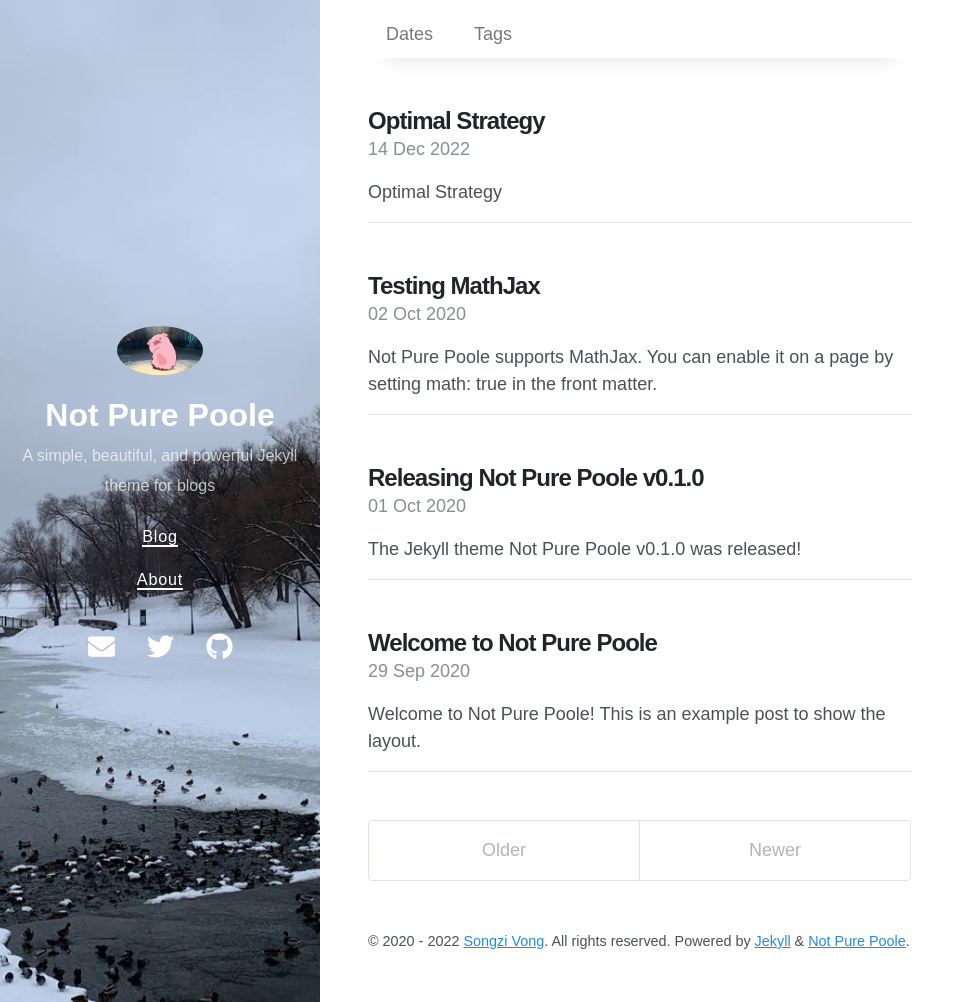
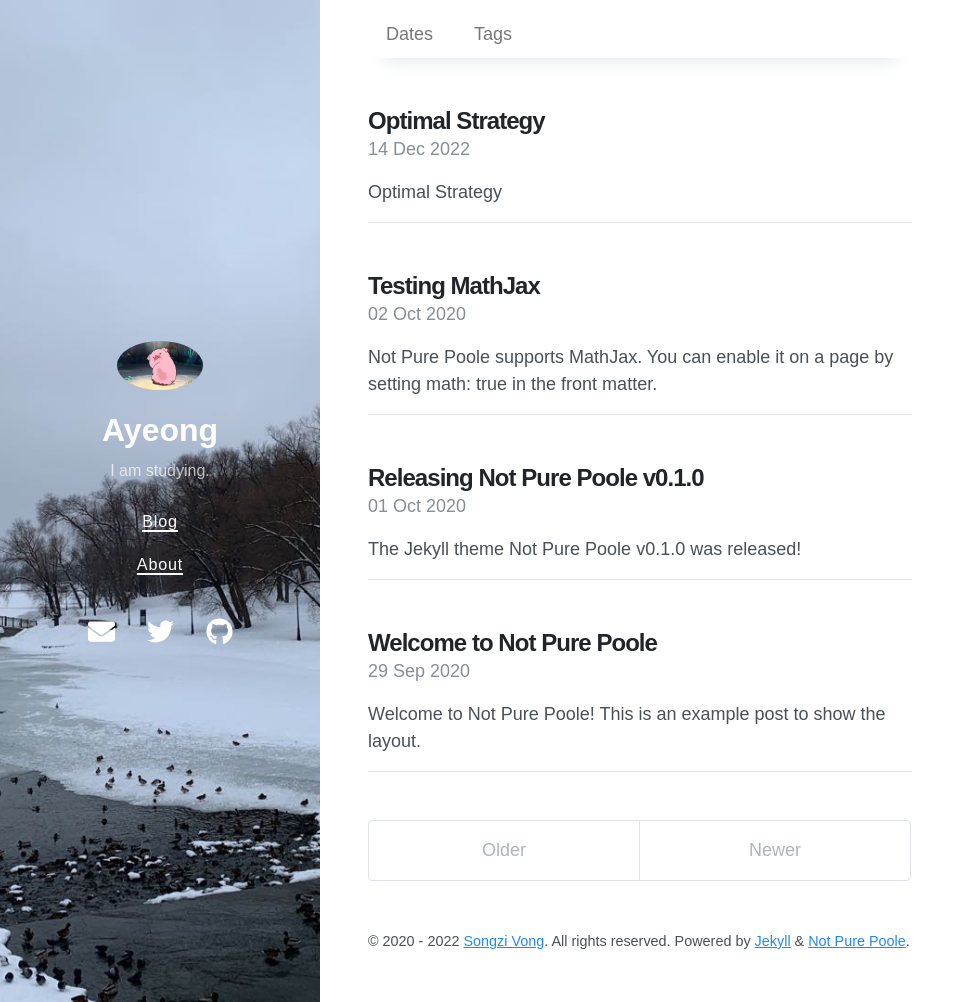
Before and after one commit to surpmh/gitblog, a Jekyll site: the page built from index.html, in a window 1280 px wide and 1002 px high. Shown: the whole window, without its empty margins (0-975 px from the left). Built offline with Jekyll 4.4.1, drawn with Linux system fonts in a browser that asks for light colours; nearby versions of some CDN libraries; the list of posts is cut into pages by our own code.

Commit message:
이름 수정

```diff
--- a/_config.yml
+++ b/_config.yml
@@ -1,6 +1,6 @@
 # Setup
-title: Not Pure Poole
-description: A simple, beautiful, and powerful Jekyll theme for blogs
+title: Ayeong
+description: I am studying.
 baseurl: /gitblog
 url: https://surpmh.github.io
 avatar: /avatar.jpeg
```
